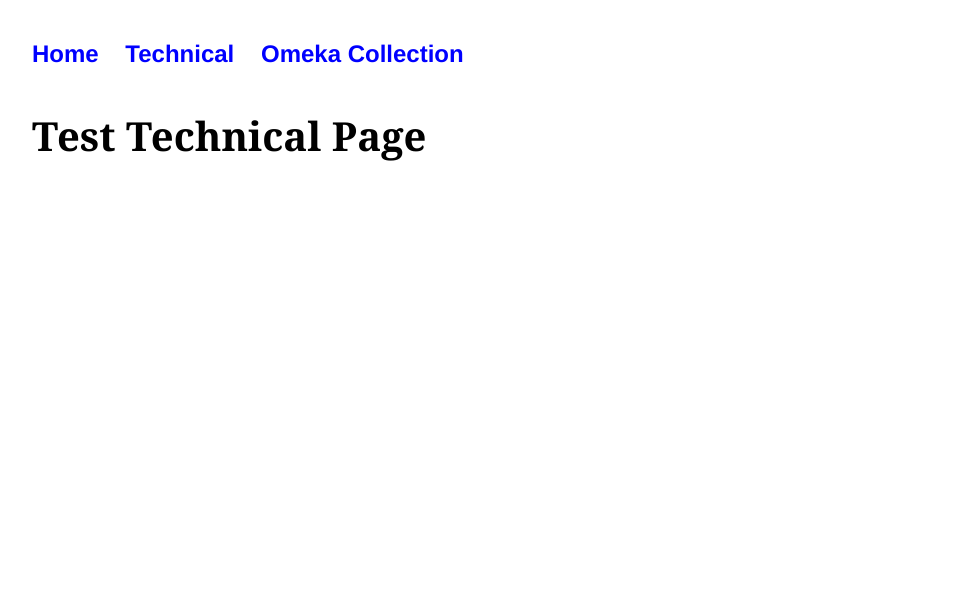
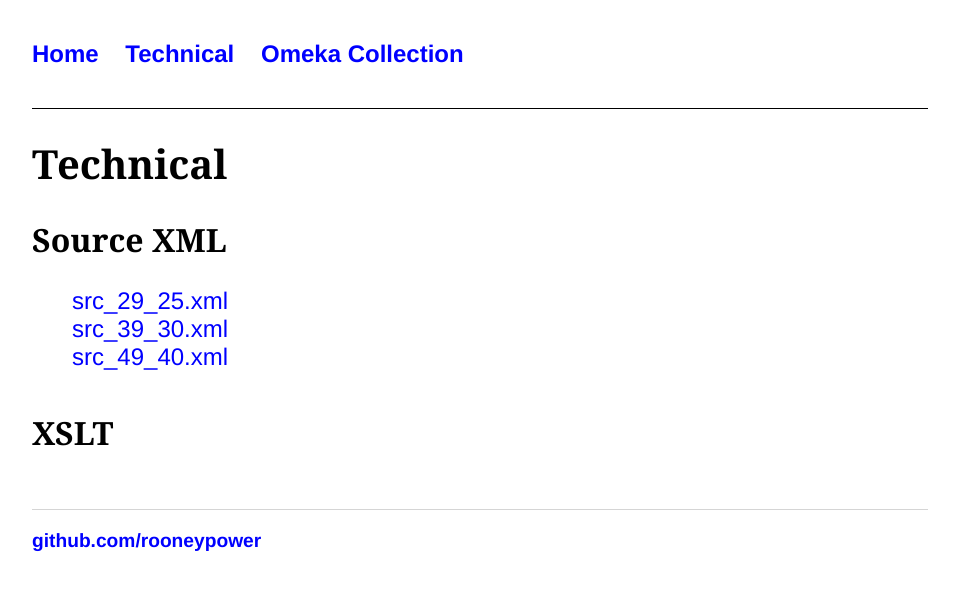
Before and after one commit to rooneypower/rooneypower.github.io, a Jekyll site: the page built from sbct/technical.html, in a window 1280 px wide. Shown: the top 590 px of the page, without its empty margins (160-1119 px from the left). Built offline with Jekyll 4.4.1, drawn with Linux system fonts in a browser that asks for light colours.

Commit message:
Update technical.html

```diff
--- a/sbct/technical.html
+++ b/sbct/technical.html
@@ -1,17 +1,27 @@
-<!DOCTYPE html>
-<html>
-    <head>
-        <title>Technical Page</title>
-        <link rel="stylesheet" type="text/css" href="css/sbct.css">
-    </head>
-    <body>
-        <nav>
-            <ul>
-                <li><a href="index.html">Home</a></li>
-                <li><a href="technical.html">Technical</a></li>
-                <li><a href="https://sbct.omeka.net/">Omeka Collection</a></li>
-            </ul>
-        </nav>
-        <h1>Test Technical Page</h1>
-    </body>
-</html>
+---
+layout: sbct
+title: "Technical"
+---
+<h1>{{ page.title }}</h1>
+<h2>Source XML</h2>
+<ul>
+	{% for file in site.static_files %}
+		{% assign dirs = file.path | split: '/' %}
+		{% if dirs.size > 2 %}
+			{% if dirs[1] == 'sbct' and dirs[2] == 'input' %}
+	    			<li><a href="{{ site.url }}{{ file.path }}">{{ file.name }}</a></li>
+			{% endif %}
+		{% endif %}
+	{% endfor %}
+</ul>
+<h2>XSLT</h2>
+<ul>
+	{% for file in site.static_files %}
+		{% assign dirs = file.path | split: '/' %}
+		{% if dirs.size > 2 %}
+			{% if dirs[1] == 'sbct' and dirs[2] == 'xslt' %}
+	    			<li><a href="{{ site.url }}{{ file.path }}">{{ file.name }}</a></li>
+			{% endif %}
+		{% endif %}
+	{% endfor %}
+</ul>
```
